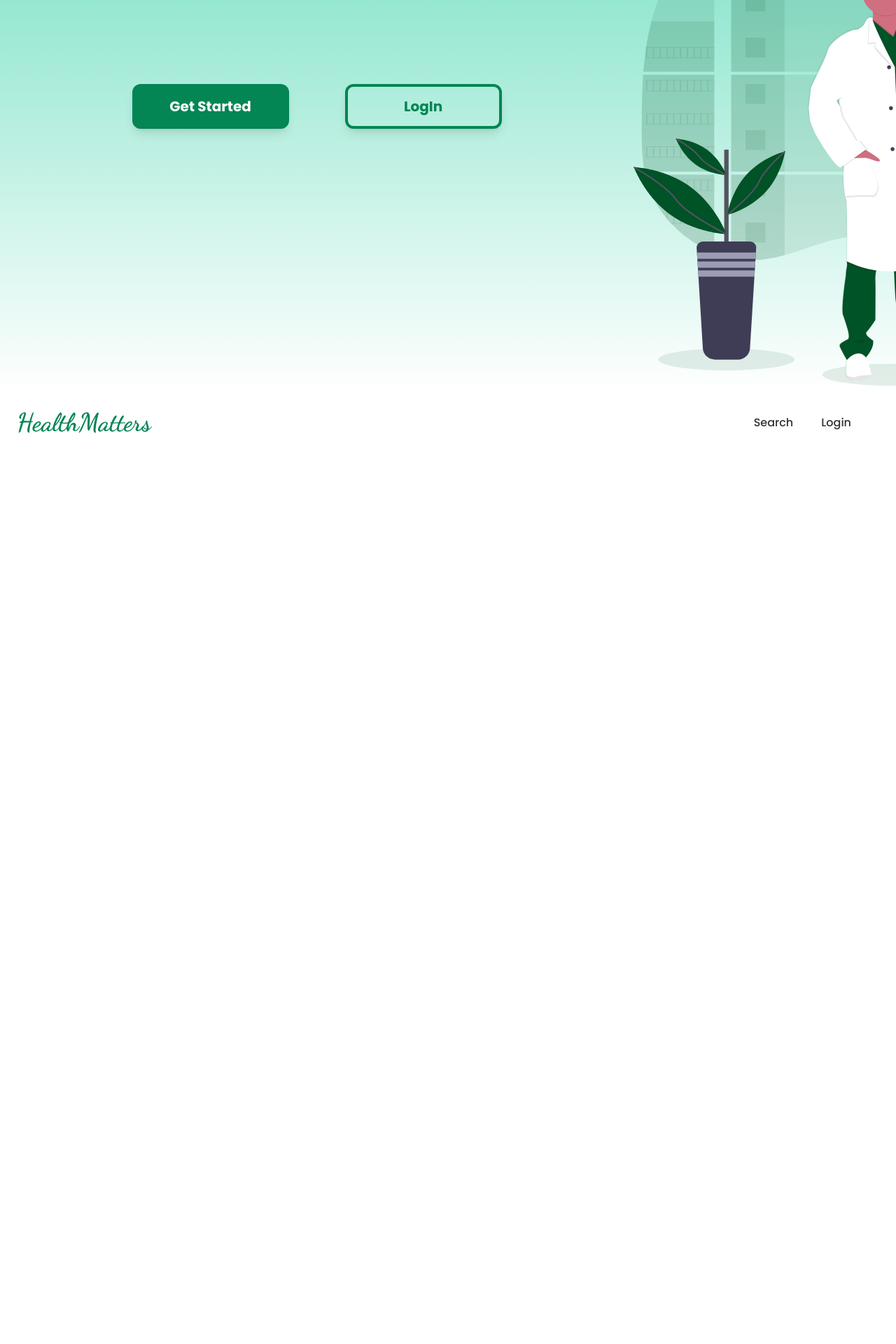
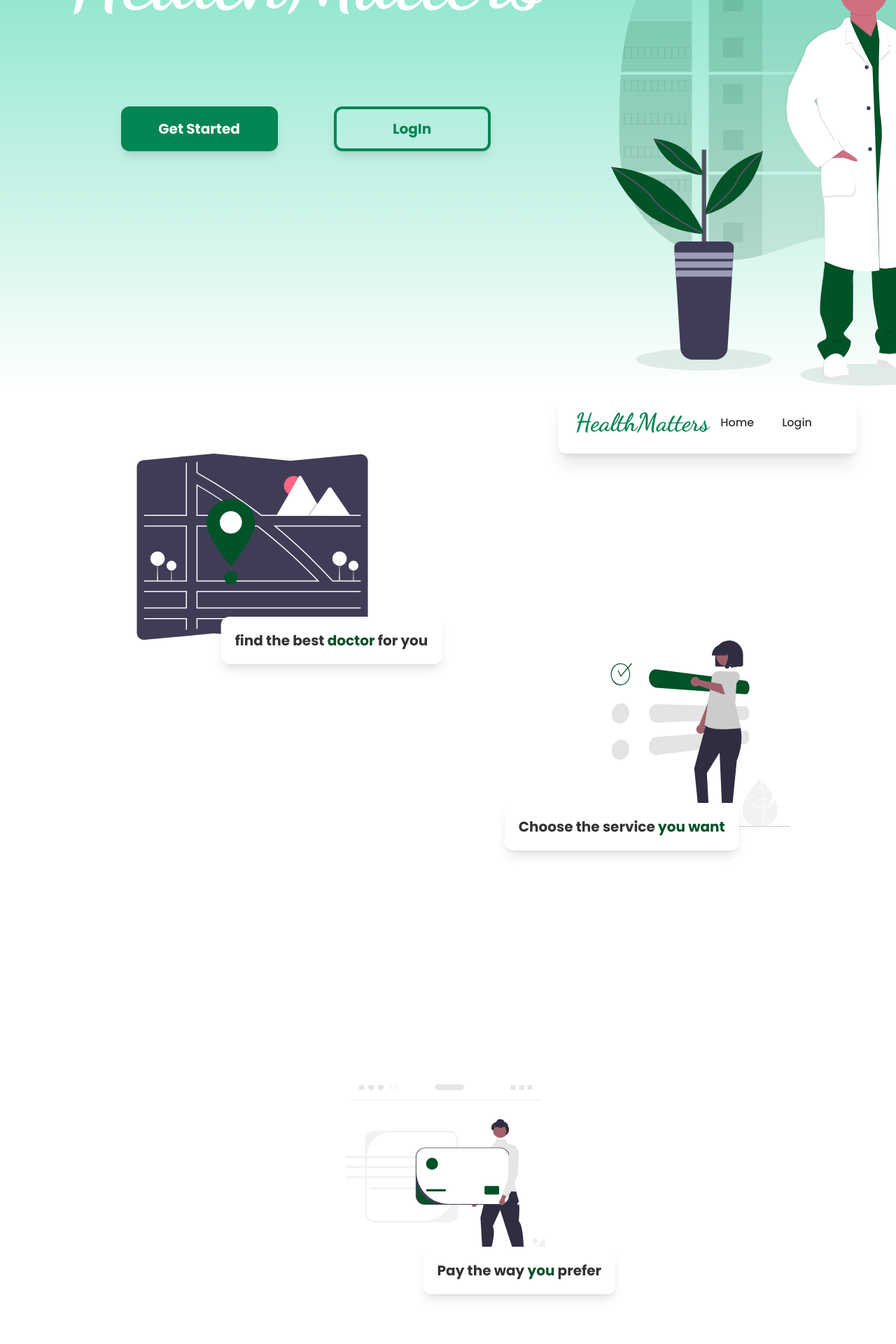
Before and after one commit to KevOrtega/HealthMatters, a Next.js app: page / in a window 1280 px wide. Shown: the part 240-2160 px from the top of the page at 70% size. Before the commit the page ends 888 px from the top, so only its background shows below. Built offline with nearby package versions, Linux system fonts and the light colour scheme.

Commit message:
add: landing page, images

```diff
--- a/src/atoms/Button.tsx
+++ b/src/atoms/Button.tsx
@@ -1,6 +1,6 @@
 import { ButtonProps } from "@/interface";
 
-export default function ({ className, type = "primary", ...props }: ButtonProps) {
+export default function Button({ className, type = "primary", ...props }: ButtonProps) {
 	const button_types = {
 		primary: () => (
 			<button
--- a/src/atoms/Image.tsx
+++ b/src/atoms/Image.tsx
@@ -1,10 +1,20 @@
 import { ImageProps } from "@/interface";
 import Image from "next/image";
+import ChooseSVG from "../assets/choose.svg";
 import MedicineSVG from "../assets/medicine.svg";
+import MapSVG from "../assets/map.svg";
+import PaySVG from "../assets/pay.svg";
+import SearchSVG from "../assets/search.svg";
+import TuneSVG from "../assets/tune.svg";
 
-export default function ({ type, className }: ImageProps) {
+export default function ImageAtom({ type, className }: ImageProps) {
 	const image_types = {
+		choose: () => <Image className={className} src={ChooseSVG} alt="choose" />,
+		map: () => <Image className={className} src={MapSVG} alt="map" />,
 		medicine: () => <Image className={className} src={MedicineSVG} alt="medicine" />,
+		pay: () => <Image className={className} src={PaySVG} alt="pay" />,
+		search: () => <Image className={className} src={SearchSVG} alt="search" />,
+		tune: () => <Image className={className} src={TuneSVG} alt="tune" />,
 	};
 
 	return image_types[type]();
--- a/src/atoms/Title.tsx
+++ b/src/atoms/Title.tsx
@@ -1,6 +1,6 @@
 import { TitleProps } from "@/interface";
 
-export default function ({ className, type = "bigger", ...props }: TitleProps) {
+export default function Title({ className, type = "bigger", ...props }: TitleProps) {
 	const title_types: Record<string, Function> = {
 		bigger: () => <h1 className={"text-9xl text-white font-handwrite font-bold " + className} {...props} />,
 		big: () => <h2 className={"text-4xl text-deep-sea font-handwrite font-bold " + className} {...props} />,
--- a/src/interface.ts
+++ b/src/interface.ts
@@ -12,7 +12,7 @@ export type ButtonProps = {
 };
 
 export type ImageProps = {
-	type: "medicine";
+	type: "choose" | "map" | "medicine" | "pay" | "search" | "tune";
 	className?: string;
 };
 
--- a/src/molecules/Navbar.tsx
+++ b/src/molecules/Navbar.tsx
@@ -3,13 +3,13 @@ import Title from "@/atoms/Title";
 
 export default function Navbar() {
 	return (
-		<nav className="flex items-center justify-between p-6">
+		<nav className="flex items-center justify-between p-6 shadow-xl rounded-xl">
 			<div className="flex items-center">
 				<Title type="big">HealthMatters</Title>
 			</div>
 			<div className="flex items-center justify-end">
-				<Link href="/" className="mr-10">
-					Search
+				<Link href="/home" className="mr-10">
+					Home
 				</Link>
 				<Link href="/login" className="mr-10">
 					Login
--- a/src/pages/index.tsx
+++ b/src/pages/index.tsx
@@ -3,25 +3,59 @@ import Image from "@/atoms/Image";
 import Main from "@/atoms/Main";
 import Title from "@/atoms/Title";
 import Navbar from "@/molecules/Navbar";
+import Link from "@/atoms/Link";
 
-export default function () {
+export default function Landing() {
 	return (
 		<Main>
-			<section className="min-h-screen flex from-white to-viking bg-gradient-to-t">
-				<div className="mt-28 mx-28">
+			<section className="w-screen h-screen flex from-white to-viking bg-gradient-to-t">
+				<div className="mt-36 mx-24 flex flex-col">
 					<Title>HealthMatters</Title>
 					<div className="w-full flex justify-center mt-20">
-						<Button className="m-10" type="primary">
-							Get Started
-						</Button>
-						<Button className="m-10" type="secondary">
-							LogIn
-						</Button>
+						<Link className="m-10" href="/home">
+							<Button className="cursor-pointer" type="primary">
+								Get Started
+							</Button>
+						</Link>
+						<Link className="m-10" href="/login">
+							<Button className="cursor-pointer" type="secondary">
+								LogIn
+							</Button>
+						</Link>
 					</div>
 				</div>
 				<Image type="medicine" />
 			</section>
-			<Navbar />
+			<section className="h-screen flex flex-col">
+				<div className="w-1/3 ml-auto mr-14">
+					<Navbar />
+				</div>
+				<div className="h-1/3 w-max relative">
+					<Image className="h-full" type="map" />
+					<p className="w-max translate-x-full -translate-y-1/2 bg-white rounded-xl shadow-lg p-5 text-xl font-bold">
+						find the best <span className="text-kaitoke-green">doctor</span> for you
+					</p>
+				</div>
+				<div className="h-1/3 w-max self-end">
+					<Image className="h-full" type="choose" />
+					<p className="w-max -translate-y-1/2 bg-white rounded-xl shadow-lg p-5 text-xl font-bold">
+						Choose the service <span className="text-kaitoke-green">you want</span>
+					</p>
+				</div>
+			</section>
+			<section className="h-screen flex flex-col">
+				<div className="h-1/3 w-max self-center m-auto">
+					<Image className="h-full" type="pay" />
+					<p className="w-max translate-x-full -translate-y-1/2 bg-white rounded-xl shadow-lg p-5 text-xl font-bold">
+						Pay the way <span className="text-kaitoke-green">you</span> prefer
+					</p>
+				</div>
+				<div className="self-end p-16 w-full bg-mine-shaft">
+					<Link className="text-white text-xl" href="/about">
+						about us
+					</Link>
+				</div>
+			</section>
 		</Main>
 	);
 }
--- a/src/styles/globals.css
+++ b/src/styles/globals.css
@@ -11,6 +11,7 @@ html,
 body {
 	max-width: 100vw;
 	overflow-x: hidden;
+	scroll-behavior: smooth;
 	background-color: #fff;
 }
 
@@ -19,7 +20,7 @@ body::-webkit-scrollbar {
 }
 
 body::-webkit-scrollbar-thumb {
-	@apply bg-shadow border-solid border-4 border-white rounded-lg;
+	@apply bg-egg border-solid border-4 border-white rounded-lg;
 }
 
 a {
--- a/tailwind.config.js
+++ b/tailwind.config.js
@@ -18,7 +18,7 @@ module.exports = {
 			viking: "#68DDBD",
 			anakiwa: "#A4FFF7",
 			white: "#ffffff",
-			shadow: "#ccc",
+			egg: "#ccc",
 		},
 		fontFamily: {
 			sans: ["Poppins", "sans-serif"],
```
